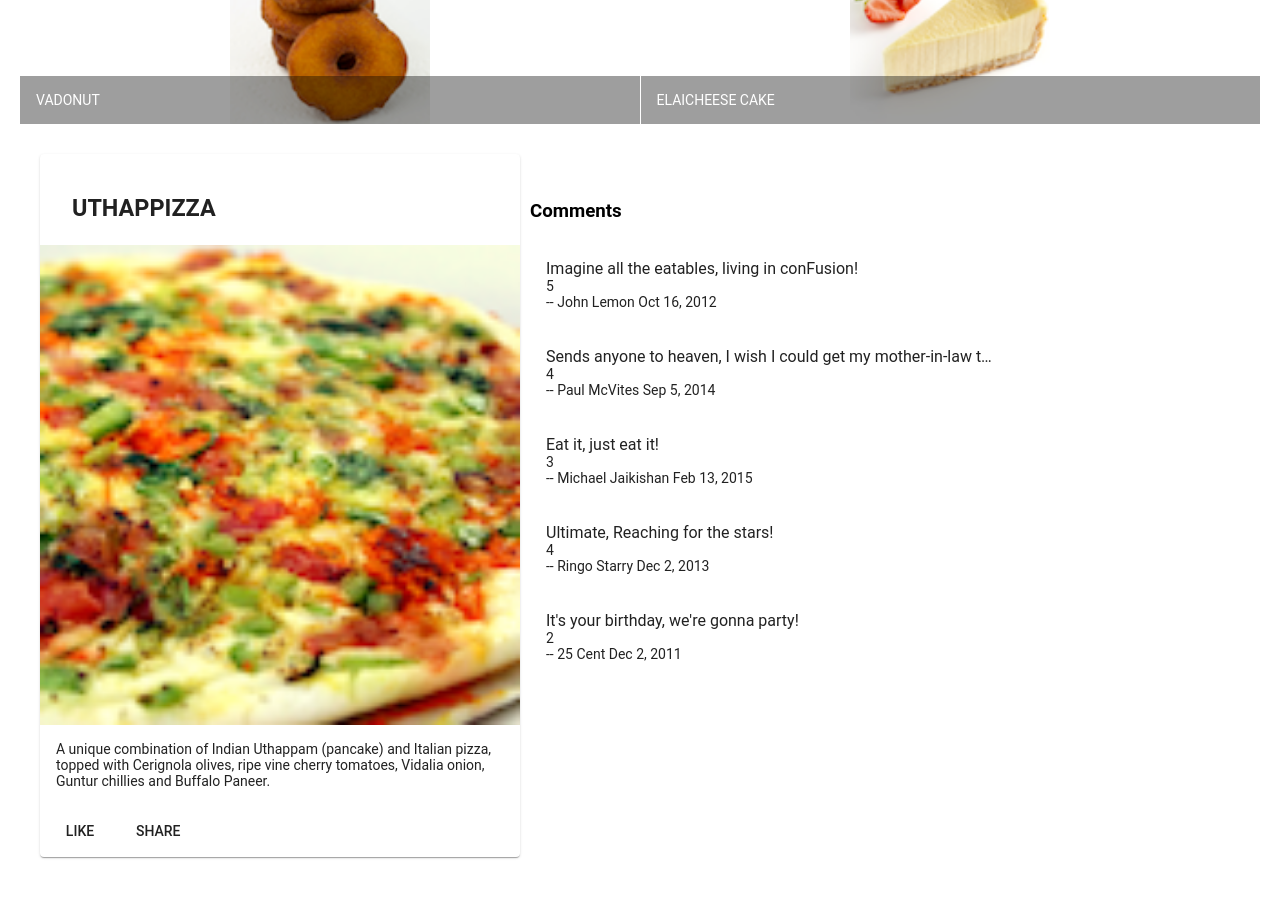
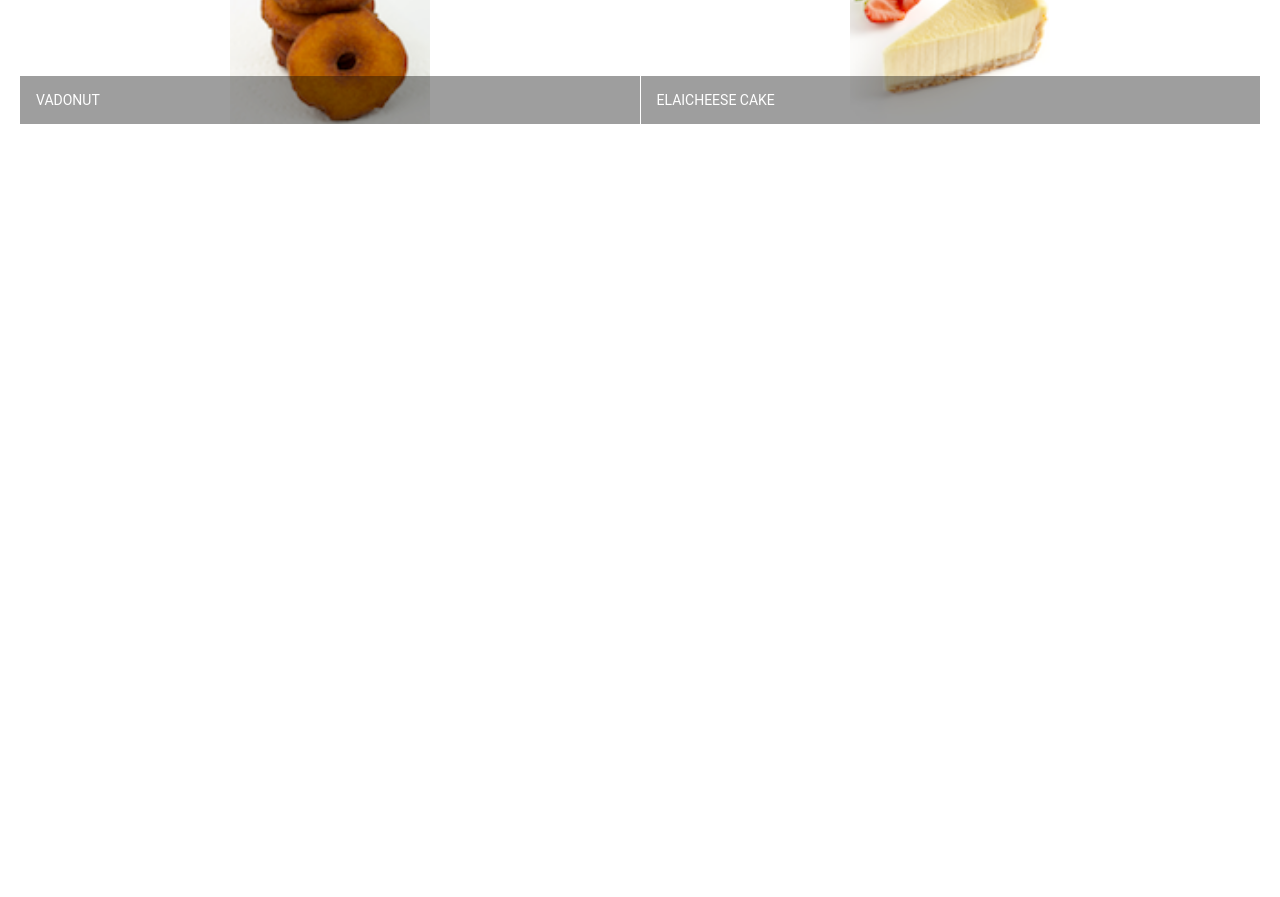
Before and after one commit to freelyfranciz/conFusion, an Angular app: page / in a window 1280 px wide. Shown: the part 440-1337 px from the top of the page. After the commit the page ends 800 px from the top, so only its background shows below. Built offline with nearby package versions, Linux system fonts and the light colour scheme.

Commit message:
Data binding

```diff
--- a/src/app/dishdetail/dishdetail.component.html
+++ b/src/app/dishdetail/dishdetail.component.html
@@ -1,5 +1,4 @@
-<!--
-<p>
+<!--<p>
   dishdetail works!
 </p>
 -->
@@ -9,14 +8,14 @@
     fxLayout="row"
     fxLayout.sm="column"
     fxLayout.xs="column"
-    fxLayoutAlign.gt-md="start"
+    fxLayoutAlign.gt-md="space-around center"
     fxLayoutGap="10px"
     fxLayoutGap.xs="0">
 
-   <div fxFlex="40" *ngIf="dish">
+   <div fxFlex="40">
      <!--<p>Display the details of the Dish here</p>-->
      <!--The above code is replaced with the Angular material card component to display the details of the dish-->
-        <mat-card>
+        <mat-card *ngIf="dish">
           <mat-card-header>
             <mat-card-title>
               <h3>{{dish.name | uppercase}}</h3>
@@ -33,29 +32,22 @@
         </mat-card>
      </div>
 
-
     <!--This code is replaced with the Angular material card component to display the details of the dish-->
     <!--<div fxFlex="40" *ngIf="dish">
        <p>Display the list of comments here</p>
     </div> -->
 
-    <mat-list fxFlex="40" *ngIf="dish" >
-      <br>
-      <h3 matLine>
-        Comments
-      </h3>
+    <div fxFlex="40">
+    <mat-list  *ngIf="dish" >
+      <h3> Comments </h3>
       <mat-list-item *ngFor="let comment of dish.comments" >
+        <h4 matLine>{{comment.comment}} </h4>
+        <p matLine>{{comment.rating}} Stars</p>
         <p matLine>
-          <span>{{comment.comment}}</span>
-        </p>
-        <p matLine>
-          <span>{{comment.rating}}</span>
-        </p>
-        <p matLine>
-          <span>-- {{comment.author}} {{comment.date| date }}</span>
+          <span> -- {{comment.author}} {{comment.date| date }}</span>
        </p>
       </mat-list-item>
     </mat-list>
-
+  </div>
 
 </div>
--- a/src/app/dishdetail/dishdetail.component.ts
+++ b/src/app/dishdetail/dishdetail.component.ts
@@ -1,48 +1,5 @@
-import { Component, OnInit } from '@angular/core';
-
-const DISH = {
-  id: '0',
-  name: 'Uthappizza',
-  image: '/assets/images/uthappizza.png',
-  category: 'mains',
-  featured: true,
-  label: 'Hot',
-  price: '4.99',
-  // tslint:disable-next-line:max-line-length
-  description: 'A unique combination of Indian Uthappam (pancake) and Italian pizza, topped with Cerignola olives, ripe vine cherry tomatoes, Vidalia onion, Guntur chillies and Buffalo Paneer.',
-  comments: [
-       {
-           rating: 5,
-           comment: 'Imagine all the eatables, living in conFusion!',
-           author: 'John Lemon',
-           date: '2012-10-16T17:57:28.556094Z'
-       },
-       {
-           rating: 4,
-           comment: 'Sends anyone to heaven, I wish I could get my mother-in-law to eat it!',
-           author: 'Paul McVites',
-           date: '2014-09-05T17:57:28.556094Z'
-       },
-       {
-           rating: 3,
-           comment: 'Eat it, just eat it!',
-           author: 'Michael Jaikishan',
-           date: '2015-02-13T17:57:28.556094Z'
-       },
-       {
-           rating: 4,
-           comment: 'Ultimate, Reaching for the stars!',
-           author: 'Ringo Starry',
-           date: '2013-12-02T17:57:28.556094Z'
-       },
-       {
-           rating: 2,
-           comment: 'It\'s your birthday, we\'re gonna party!',
-           author: '25 Cent',
-           date: '2011-12-02T17:57:28.556094Z'
-       }
-   ]
-};
+import { Component, OnInit, Input } from '@angular/core';
+import {Dish} from'../shared/dish'
 
 @Component({
   selector: 'app-dishdetail',
@@ -51,7 +8,8 @@
 })
 export class DishdetailComponent implements OnInit {
 
-  dish = DISH;
+ @Input()
+  dish = Dish;
 
   constructor() { }
 
--- a/src/app/menu/menu.component.html
+++ b/src/app/menu/menu.component.html
@@ -11,7 +11,7 @@
 
   <div fxFlex>
       <mat-grid-list cols="2" rowHeight="200px">
-          <mat-grid-tile *ngFor="let dish of dishes">
+          <mat-grid-tile *ngFor="let dish of dishes" (click)="onSelect(dish)">
             <img height="200px" src={{dish.image}} alt={{dish.name}}>
             <mat-grid-tile-footer>
                 <h1> {{dish.name | uppercase}}</h1>
@@ -20,30 +20,6 @@
         </mat-grid-list>
   </div>
 
-  <div fxFlex>
-    <div>
-      <app-dishdetail></app-dishdetail>
-    </div>
-  </div>
-
-  <!--The following code is replaced with above code inorder to achieve task 1-->
-  <!--<div fxFlex *ngIf="selectedDish">
-    <mat-card>
-      <mat-card-header>
-        <mat-card-title>
-          <h3>{{selectedDish.name | uppercase}}</h3>
-        </mat-card-title>
-      </mat-card-header>
-      <img mat-card-image src={{selectedDish.image}} alt={{selectedDish.name}}>
-      <mat-card-content>
-          <p>{{selectedDish.description}}</p>
-      </mat-card-content>
-      <mat-card-actions>
-        <button mat-button>LIKE</button>
-        <button mat-button>SHARE</button>
-      </mat-card-actions>
-    </mat-card>
-  </div>
--->
+    <app-dishdetail [dish]="selectedDish"></app-dishdetail>
 
 </div>
--- a/src/app/menu/menu.component.ts
+++ b/src/app/menu/menu.component.ts
@@ -1,49 +1,7 @@
 import { Component, OnInit } from '@angular/core';
 import {Dish} from '../shared/dish';
+import {DISHES} from '../shared/dishes';
 
-const DISHES: Dish[] =[
-  {
-    id: '0',
-    name: 'Uthappizza',
-    image: '/assets/images/uthappizza.png',
-    category: 'mains',
-    featured: true,
-    label: 'Hot',
-    price: '4.99',
-    // tslint:disable-next-line:max-line-length
-    description: 'A unique combination of Indian Uthappam (pancake) and Italian pizza, topped with Cerignola olives, ripe vine cherry tomatoes, Vidalia onion, Guntur chillies and Buffalo Paneer.'
-  },
-  {
-    id: '1',
-    name: 'Zucchipakoda',
-    image: '/assets/images/zucchipakoda.png',
-    category: 'appetizer',
-    featured: false,
-    label: '',
-    price: '1.99',
-    description: 'Deep fried Zucchini coated with mildly spiced Chickpea flour batter accompanied with a sweet-tangy tamarind sauce'
-  },
-  {
-    id: '2',
-    name: 'Vadonut',
-    image: '/assets/images/vadonut.png',
-    category: 'appetizer',
-    featured: false,
-    label: 'New',
-    price: '1.99',
-    description: 'A quintessential ConFusion experience, is it a vada or is it a donut?'
-  },
-  {
-    id: '3',
-    name: 'ElaiCheese Cake',
-    image: '/assets/images/elaicheesecake.png',
-    category: 'dessert',
-    featured: false,
-    label: '',
-    price: '2.99',
-    description: 'A delectable, semi-sweet New York Style Cheese Cake, with Graham cracker crust and spiced with Indian cardamoms'
-  }
- ];
 @Component({
   selector: 'app-menu',
   templateUrl: './menu.component.html',
@@ -53,11 +11,15 @@
 
   dishes: Dish[] = DISHES;
 
-  selectedDish: Dish = DISHES[0];
+  selectedDish: Dish;
 
   constructor() { }
 
   ngOnInit() {
   }
 
+  onSelect(dish:Dish){
+    this.selectedDish = dish;
+  }
+
 }
--- a/src/app/shared/dish.ts
+++ b/src/app/shared/dish.ts
@@ -1,3 +1,5 @@
+import {Comment} from './comment';
+
 export class Dish{
     id: string;
     name: string;
@@ -7,4 +9,5 @@
     label: string;
     price: string;
     description: string;
+    comments: Comment[];
 }
--- /dev/null
+++ b/src/app/shared/dishes.ts
@@ -0,0 +1,173 @@
+import {Dish} from './dish';
+
+export const DISHES: Dish[] =  [
+    {
+        id: '0',
+        name: 'Uthappizza',
+        image: '/assets/images/uthappizza.png',
+        category: 'mains',
+        featured: true,
+        label: 'Hot',
+        price: '4.99',
+        // tslint:disable-next-line:max-line-length
+        description: 'A unique combination of Indian Uthappam (pancake) and Italian pizza, topped with Cerignola olives, ripe vine cherry tomatoes, Vidalia onion, Guntur chillies and Buffalo Paneer.',
+        comments: [
+            {
+                rating: 5,
+                comment: 'Imagine all the eatables, living in conFusion!',
+                author: 'John Lemon',
+                date: '2012-10-16T17:57:28.556094Z'
+            },
+            {
+                rating: 4,
+                comment: 'Sends anyone to heaven, I wish I could get my mother-in-law to eat it!',
+                author: 'Paul McVites',
+                date: '2014-09-05T17:57:28.556094Z'
+            },
+            {
+                rating: 3,
+                comment: 'Eat it, just eat it!',
+                author: 'Michael Jaikishan',
+                date: '2015-02-13T17:57:28.556094Z'
+            },
+            {
+                rating: 4,
+                comment: 'Ultimate, Reaching for the stars!',
+                author: 'Ringo Starry',
+                date: '2013-12-02T17:57:28.556094Z'
+            },
+            {
+                rating: 2,
+                comment: 'It\'s your birthday, we\'re gonna party!',
+                author: '25 Cent',
+                date: '2011-12-02T17:57:28.556094Z'
+            }
+        ]
+    },
+    {
+        id: '1',
+        name: 'Zucchipakoda',
+        image: '/assets/images/zucchipakoda.png',
+        category: 'appetizer',
+        featured: false,
+        label: '',
+        price: '1.99',
+        description: 'Deep fried Zucchini coated with mildly spiced Chickpea flour batter accompanied with a sweet-tangy tamarind sauce',
+        comments: [
+            {
+                rating: 5,
+                comment: 'Imagine all the eatables, living in conFusion!',
+                author: 'John Lemon',
+                date: '2012-10-16T17:57:28.556094Z'
+            },
+            {
+                rating: 4,
+                comment: 'Sends anyone to heaven, I wish I could get my mother-in-law to eat it!',
+                author: 'Paul McVites',
+                date: '2014-09-05T17:57:28.556094Z'
+            },
+            {
+                rating: 3,
+                comment: 'Eat it, just eat it!',
+                author: 'Michael Jaikishan',
+                date: '2015-02-13T17:57:28.556094Z'
+            },
+            {
+                rating: 4,
+                comment: 'Ultimate, Reaching for the stars!',
+                author: 'Ringo Starry',
+                date: '2013-12-02T17:57:28.556094Z'
+            },
+            {
+                rating: 2,
+                comment: 'It\'s your birthday, we\'re gonna party!',
+                author: '25 Cent',
+                date: '2011-12-02T17:57:28.556094Z'
+            }
+        ]
+    },
+    {
+        id: '2',
+        name: 'Vadonut',
+        image: '/assets/images/vadonut.png',
+        category: 'appetizer',
+        featured: false,
+        label: 'New',
+        price: '1.99',
+        description: 'A quintessential ConFusion experience, is it a vada or is it a donut?',
+        comments: [
+            {
+                rating: 5,
+                comment: 'Imagine all the eatables, living in conFusion!',
+                author: 'John Lemon',
+                date: '2012-10-16T17:57:28.556094Z'
+            },
+            {
+                rating: 4,
+                comment: 'Sends anyone to heaven, I wish I could get my mother-in-law to eat it!',
+                author: 'Paul McVites',
+                date: '2014-09-05T17:57:28.556094Z'
+            },
+            {
+                rating: 3,
+                comment: 'Eat it, just eat it!',
+                author: 'Michael Jaikishan',
+                date: '2015-02-13T17:57:28.556094Z'
+            },
+            {
+                rating: 4,
+                comment: 'Ultimate, Reaching for the stars!',
+                author: 'Ringo Starry',
+                date: '2013-12-02T17:57:28.556094Z'
+            },
+            {
+                rating: 2,
+                comment: 'It\'s your birthday, we\'re gonna party!',
+                author: '25 Cent',
+                date: '2011-12-02T17:57:28.556094Z'
+            }
+        ]
+    },
+    {
+        id: '3',
+        name: 'ElaiCheese Cake',
+        image: '/assets/images/elaicheesecake.png',
+        category: 'dessert',
+        featured: false,
+        label: '',
+        price: '2.99',
+        description: 'A delectable, semi-sweet New York Style Cheese Cake, with Graham cracker crust and spiced with Indian cardamoms',
+        comments: [
+            {
+                rating: 5,
+                comment: 'Imagine all the eatables, living in conFusion!',
+                author: 'John Lemon',
+                date: '2012-10-16T17:57:28.556094Z'
+            },
+            {
+                rating: 4,
+                comment: 'Sends anyone to heaven, I wish I could get my mother-in-law to eat it!',
+                author: 'Paul McVites',
+                date: '2014-09-05T17:57:28.556094Z'
+            },
+            {
+                rating: 3,
+                comment: 'Eat it, just eat it!',
+                author: 'Michael Jaikishan',
+                date: '2015-02-13T17:57:28.556094Z'
+            },
+            {
+                rating: 4,
+                comment: 'Ultimate, Reaching for the stars!',
+                author: 'Ringo Starry',
+                date: '2013-12-02T17:57:28.556094Z'
+            },
+            {
+                rating: 2,
+                comment: 'It\'s your birthday, we\'re gonna party!',
+                author: '25 Cent',
+                date: '2011-12-02T17:57:28.556094Z'
+            }
+        ]
+    }
+];
```
Also changed, not shown: src/app/shared/comment.ts (added, +7 -0 lines).
